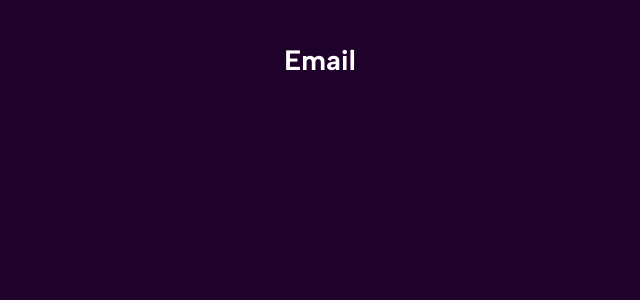
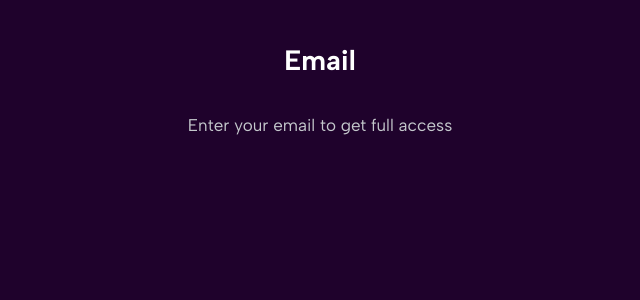
Before and after one commit to ZadorozhnyiYevhenii/quiz, a React (Vite) app: page /quiz/email in a window 1280 px wide. Shown: the top 300 px of the page, without its empty margins (320-960 px from the left). Built offline with nearby package versions, Linux system fonts and the light colour scheme.

Commit message:
deploy: dist folder

```diff
--- a/src/locales/de.json
+++ b/src/locales/de.json
@@ -29,5 +29,9 @@
       "billionaire": "Milliardär"
     }
   },
-  "loader": "Kollektionen für Sie finden..."
+  "loader": "Kollektionen für Sie finden...",
+  "email-page": {
+    "title": "E-mail",
+    "description": "Entrez votre email pour obtenir un accès complet"
+  }
 }
--- a/src/locales/en.json
+++ b/src/locales/en.json
@@ -33,5 +33,9 @@
       "billionaire": "Billionaire"
     }
   },
-  "loader": "Finding collections for you..."
+  "loader": "Finding collections for you...",
+  "email-page": {
+    "title": "Email",
+    "description": "Enter your email to get full access"
+  }
 }
--- a/src/locales/es.json
+++ b/src/locales/es.json
@@ -29,5 +29,9 @@
       "billionaire": "Multimillonario"
     }
   },
-  "loader": "Buscando colecciones para ti..."
+  "loader": "Buscando colecciones para ti...",
+  "email-page": {
+    "title": "Correo electrónico",
+    "description": "Ingrese su correo electrónico para obtener acceso completo"
+  }
 }
--- a/src/locales/fr.json
+++ b/src/locales/fr.json
@@ -29,5 +29,9 @@
       "billionaire": "Milliardaire"
     }
   },
-  "loader": "Trouver des collections pour vous..."
+  "loader": "Trouver des collections pour vous...",
+  "email-page": {
+    "title": "E-mail",
+    "description": "Entrez votre email pour obtenir un accès complet"
+  }
 }
--- a/src/pages/EmailPage/EmailPage.jsx
+++ b/src/pages/EmailPage/EmailPage.jsx
@@ -1,9 +1,15 @@
-import { QuizTitle } from "../../components/QuizTitle/QuizTitle"
+import { useTranslation } from "react-i18next";
+import { QuizTitle } from "../../components/QuizTitle/QuizTitle";
 
 export const EmailPage = () => {
+  const { t } = useTranslation();
+
   return (
     <main>
-      <QuizTitle title={'Email'} />
+      <QuizTitle
+        title={t("email-page.title")}
+        description={t("email-page.description")}
+      />
     </main>
-  )
-}
+  );
+};
```
Also changed, not shown: 5 other files (tests, documents, lock files or other folders).
